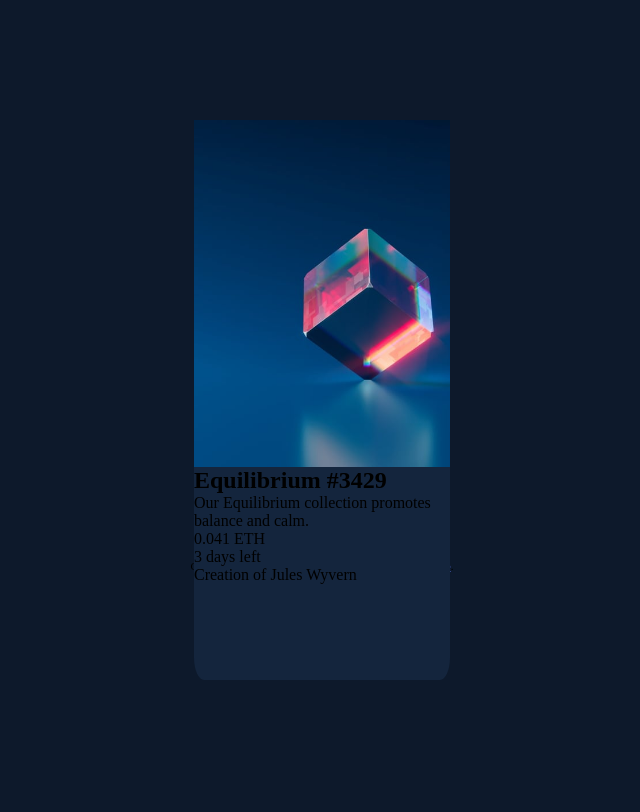
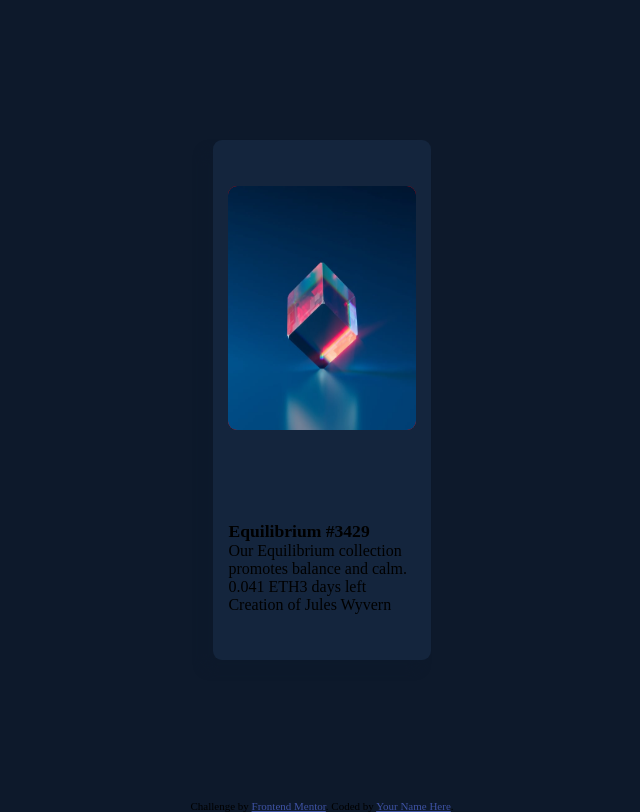
Before and after one commit to Cauanz/NFT-preview-card-component, a plain HTML site: page index.html in a window 1280 px wide. Shown: the whole page, without its empty margins (318-958 px from the left). Drawn offline with Linux system fonts and the light colour scheme.

Commit message:
Work in Progress...

```diff
--- a/design/style.css
+++ b/design/style.css
@@ -18,37 +18,58 @@
 body {
    width: 100vw;
    height: 100vh;
-   position: absolute;
+   max-width: 100%;
    background-color: var(--neutro1);
 }
 
-#container {
-   width: 20%;
-   height: 70%;
-   position: relative;
-   border-radius: 4%;
-   background-color: var(--neutro2);
-   top: 50%;
-   left: 50%;
-   transform: translate(-50%, -50%);
+.container {
+   display: flex;
+   width: 100%;
+   height: 100%;
+   align-items: center;
+   justify-content: center;
+}
+
+.content {
+   display: flex;
+   height: 65%;
+   width: 17%;
+   background: var(--neutro2);
+   border-radius: 9px;
+   box-shadow: -10px 10px 10px var(--neutro1);
+   flex-wrap: wrap;
+   justify-content: center;
+   align-items: center;
+}
+
+.textcontent {
+   display: flex;
+   flex-wrap: wrap;
+   width: 86%;
 }
 
 #img {
-   background-image: url(../images/image-equilibrium.jpg);
-   width: 100%;
-   height: 62%;
-   background-size: cover;
+   width: 86%;
+   height: 47%;
+   border-radius: 9px;
+   background: red;
+   overflow: hidden;
 }
 
-#content {
+img {
    width: 100%;
-   height: 38%;
+   height: 100%;
 }
 
+h2 {
+   font-family: var(--fontnormal);
+   font-size: 1.1rem;
+}
 
-
-
-
+p {
+   font-family: var(--fontnormal);
+   font-size: 1.0rem;
+}
 
 .attribution { font-size: 11px; text-align: center; }
 .attribution a { color: hsl(228, 45%, 44%); }
--- a/index.html
+++ b/index.html
@@ -8,17 +8,22 @@
   <link rel="stylesheet" href="design/style.css">
 </head>
 <body>
-  <div id="container">
 
-    <div id="img"></div>
+  <div class="container">
+    <div class="content">
 
-      <div id="content">
-        <h2>Equilibrium #3429</h2>
-        <p>Our Equilibrium collection promotes balance and calm.</p>
-        <p>0.041 ETH</p>
-        <p>3 days left</p>
-        <p>Creation of Jules Wyvern</p>
+      <div id="img">
+        <img src="images/image-equilibrium.jpg" alt="">
       </div>
+
+          <div class="textcontent">
+            <h2>Equilibrium #3429</h2>
+            <p>Our Equilibrium collection promotes balance and calm.</p>
+            <p>0.041 ETH</p>
+            <p>3 days left</p>
+            <p>Creation of Jules Wyvern</p>
+          </div>
+    </div>
   </div>
 
   <div class="attribution">
```
